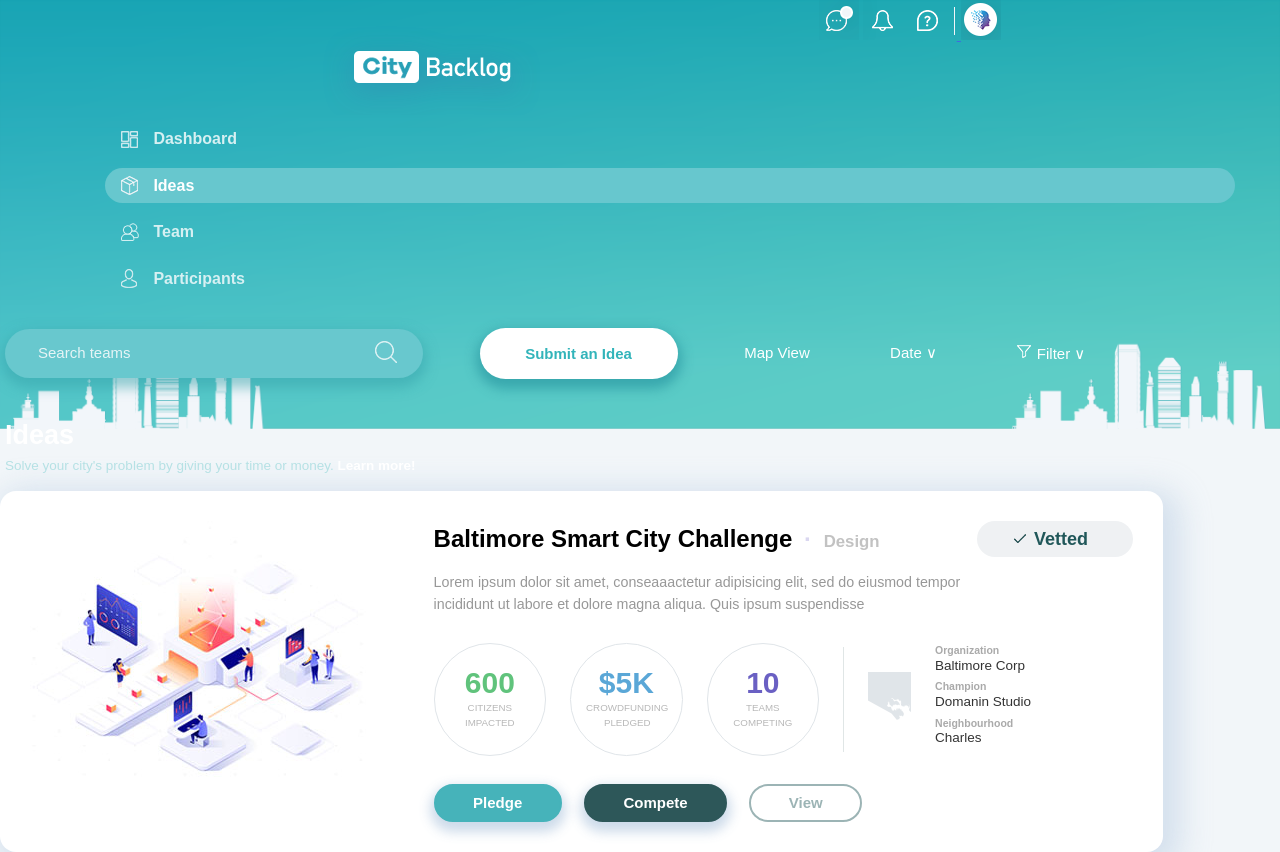
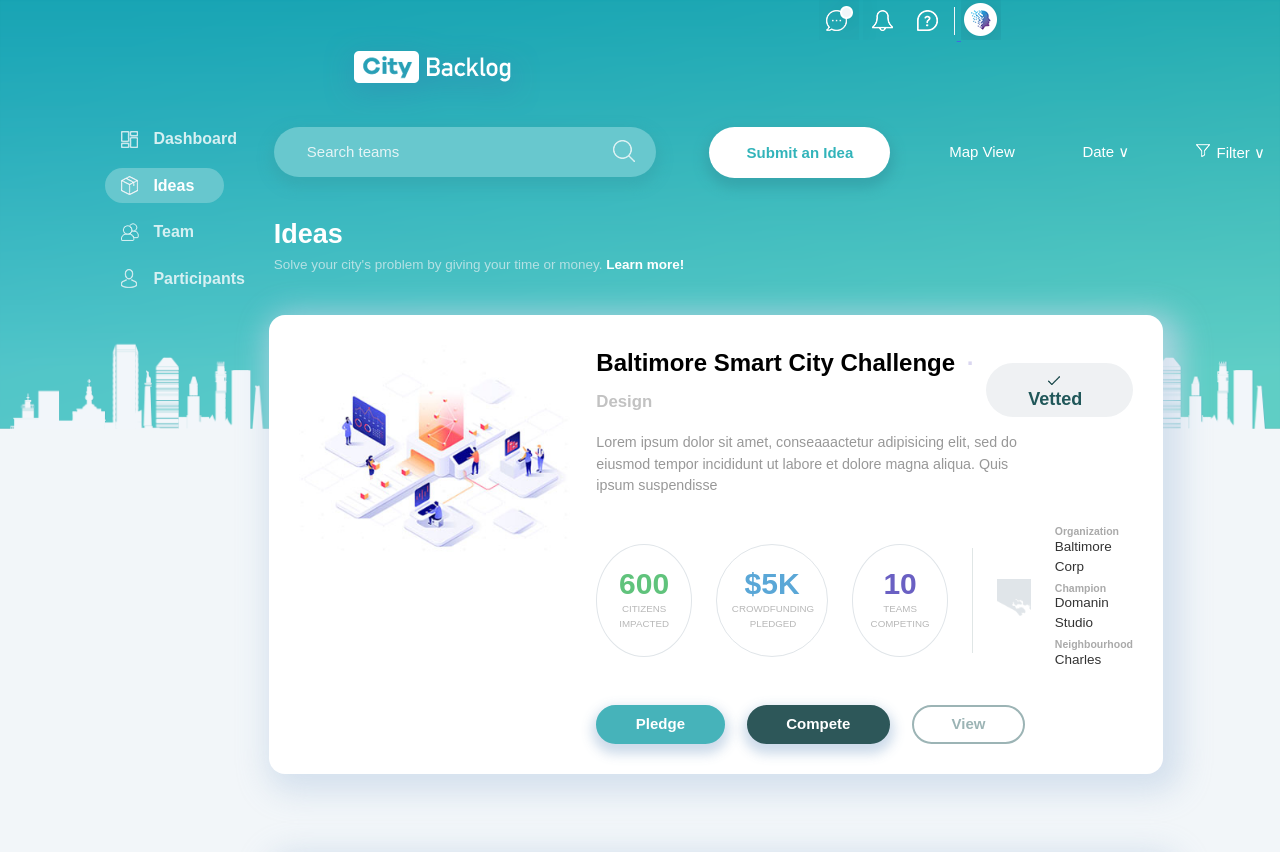
Before and after one commit to rdmrl/city_backlog, a website: page ideas.html in a window 1280 px wide. Shown: the top 852 px of the page. Drawn offline with nearby package versions, Linux system fonts and the light colour scheme; files that its build step writes are made by us from their sources; files whose address does not match are found by name; a web font is replaced by a local one.

Commit message:
added wrapper styles

```diff
--- a/sass/layout/_body.scss
+++ b/sass/layout/_body.scss
@@ -8,7 +8,6 @@ body {
 
   @include media(">=tablets") {
     background-image: url(../img/bg/cb_bg_1600w.png);
-    background-size: cover;
   }
   @include media("<=tablets") {
     background-image: url(../img/bg/cb_bg_1366w.png);
@@ -23,3 +22,29 @@ body {
     background-image: url(../img/bg/cb_bg_640w.png);
   }
 }
+
+.wrapper {
+  display: grid;
+
+  grid-template-rows: [searchbar] auto [content] auto [rows-end];
+  grid-template-columns: [sidebar] 21% [content] 79% [cols-end];
+
+  .nav-sidebar {
+    grid-row: searchbar / rows-end;
+    grid-column: sidebar;
+  }
+
+  .search-bar {
+    grid-row: searchbar / content;
+    grid-column: content;
+  }
+
+  main {
+    grid-row: content / rows-end;
+    grid-column: content;
+
+    > header {
+      margin-bottom: 40px;
+    }
+  }
+}
```
